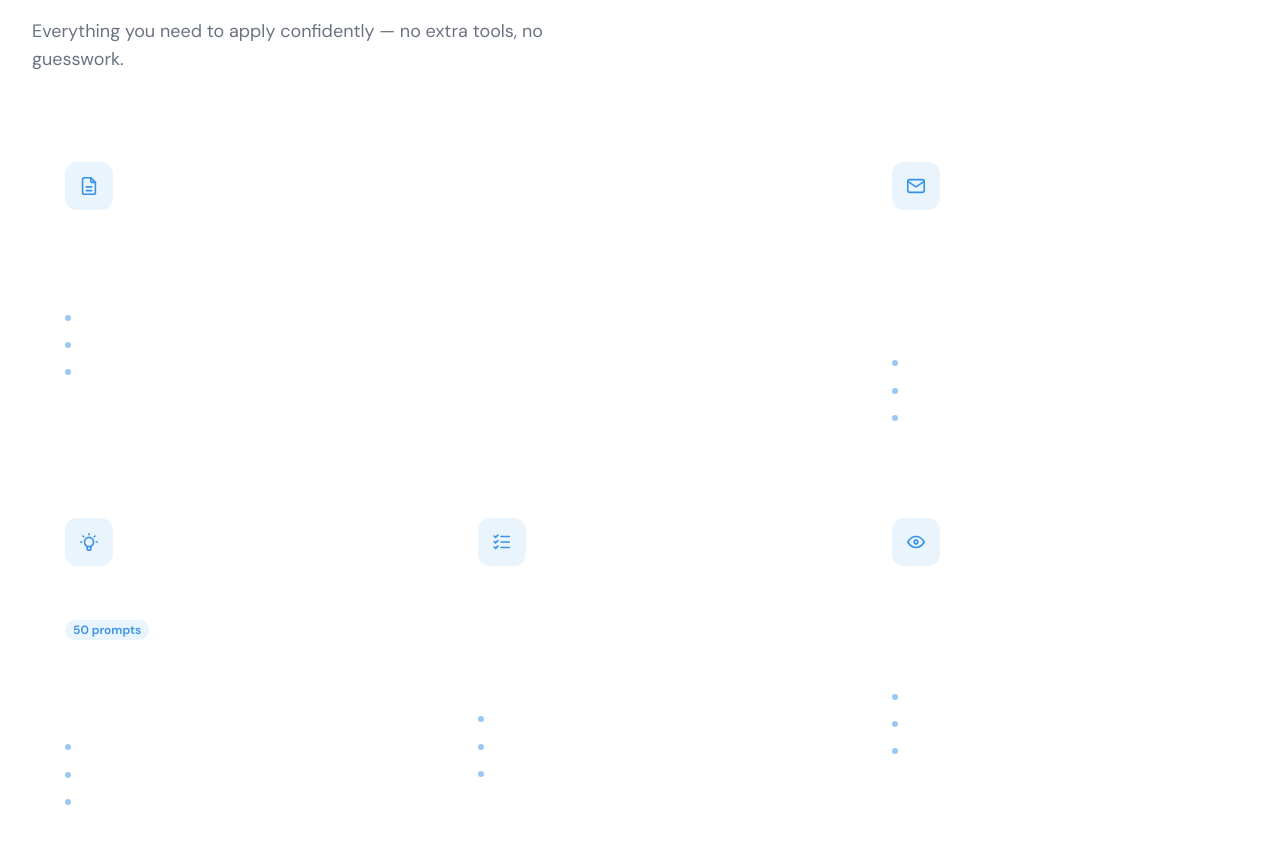
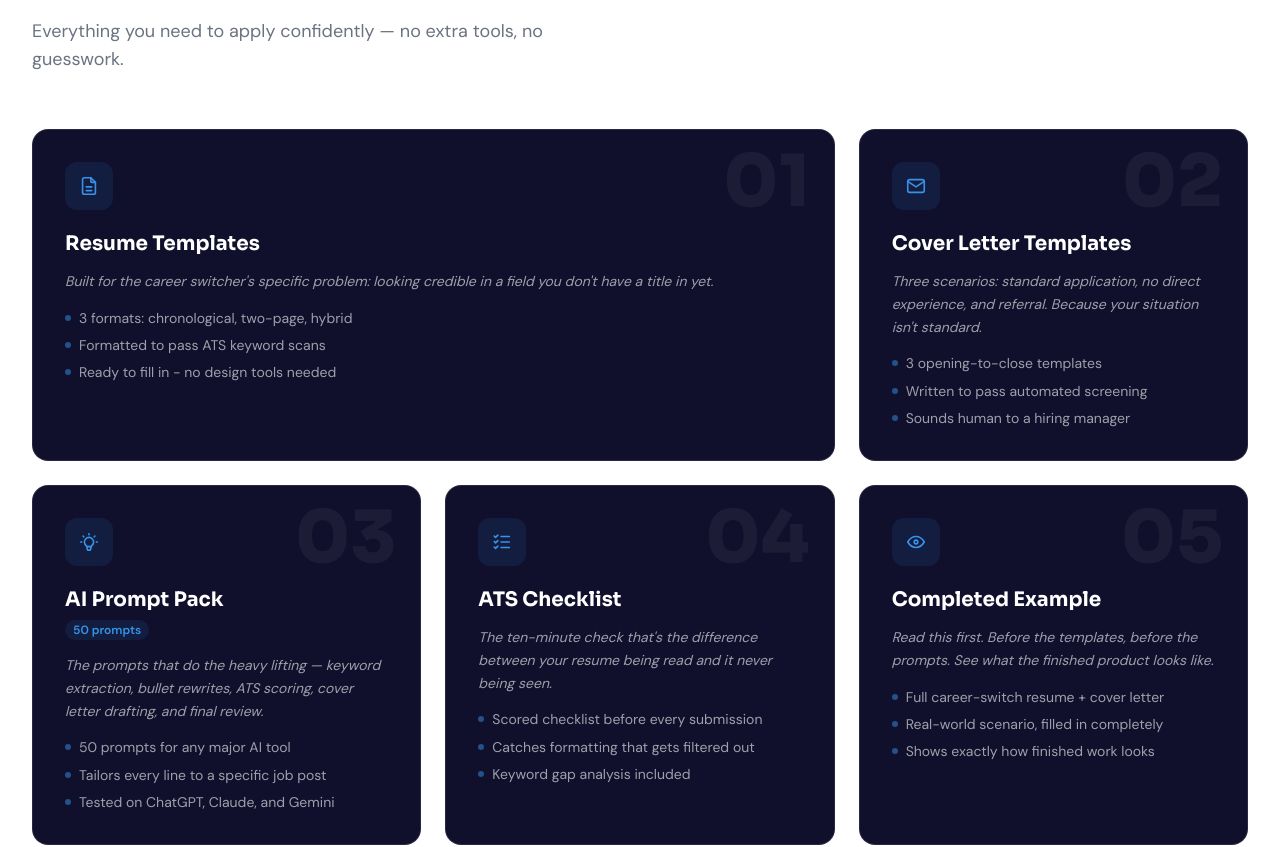
Before and after one commit to Amuo/careerswitchkit, a Next.js app: page / in a window 1280 px wide. Shown: the part 1226-2073 px from the top of the page. Built offline with nearby package versions, Linux system fonts and the light colour scheme.

Commit message:
Fix TypeScript error in WhatsIncluded SpotlightCard

```diff
--- a/app/components/WhatsIncluded.tsx
+++ b/app/components/WhatsIncluded.tsx
@@ -142,8 +142,7 @@ export default function WhatsIncluded() {
                 className={isFeatured ? "sm:col-span-2 lg:col-span-2" : ""}
               >
                 <SpotlightCard
-                  className="group relative h-full rounded-2xl p-8 border border-white/10 overflow-hidden cursor-default"
-                  style={{ background: "#10102D" } as React.CSSProperties}
+                  className="group relative h-full rounded-2xl p-8 border border-white/10 overflow-hidden cursor-default bg-[#10102D]"
                 >
                   {/* Watermark number */}
                   <span
```
